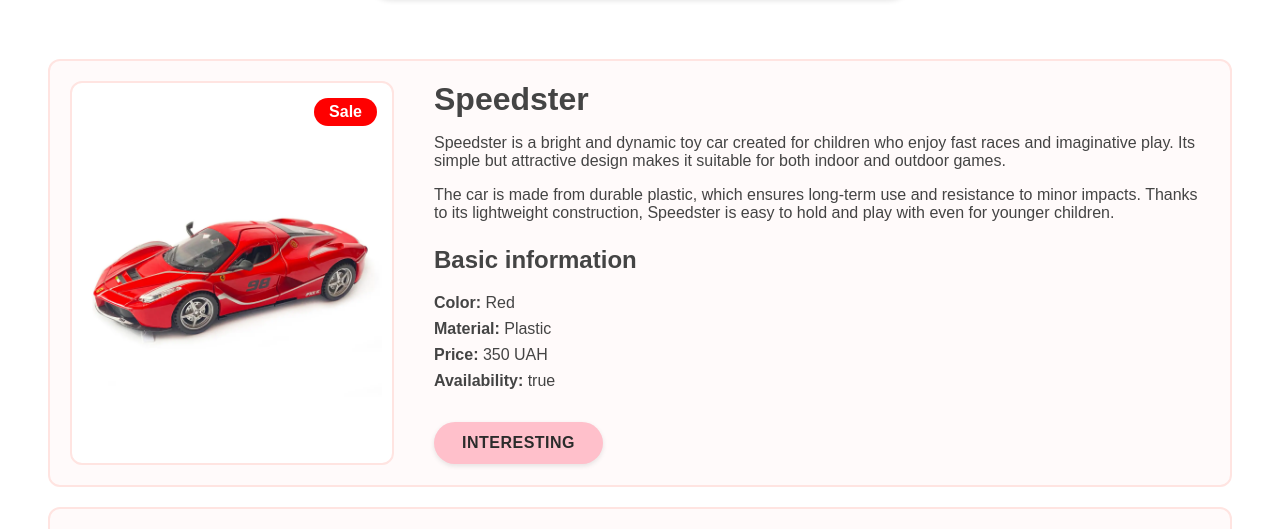
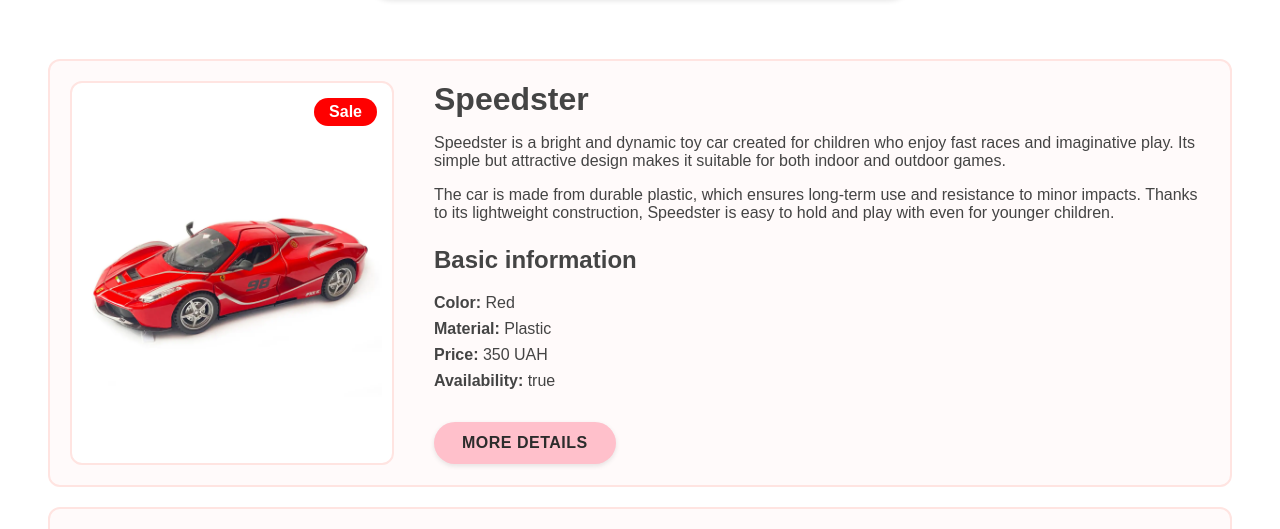
Before and after one commit to drruda/Frontend_Rudenko_IT-31-1, an Angular app: page /items in a window 1280 px wide. Before the commit this address led to /. Shown: the part 263-792 px from the top of the page. Built offline with nearby package versions, Linux system fonts and the light colour scheme.

Commit message:
Виконана лаба 7

```diff
--- a/src/app/app.routes.ts
+++ b/src/app/app.routes.ts
@@ -1,3 +1,10 @@
 import { Routes } from '@angular/router';
+import { CarsListComponent } from './components/cars-list/cars-list.component';
+import { CarDetailsComponent } from './components/car-details/car-details.component';
 
-export const routes: Routes = [];
+
+export const routes: Routes = [
+  { path: '', redirectTo: 'items', pathMatch: 'full' },
+  { path: 'items', component: CarsListComponent },
+  { path: 'items/:id', component: CarDetailsComponent }
+];
--- a/src/app/components/car-card/car-card.component.css
+++ b/src/app/components/car-card/car-card.component.css
@@ -48,6 +48,7 @@
 
 .card-content {
   flex: 1;
+  font-family: sans-serif;
 }
 
 h1 {
@@ -66,6 +67,10 @@ h2 {
 }
 
 .more-button {
+  display: inline-block;
+  text-decoration: none;
+  text-align: center;
+
   margin-top: 24px;
   padding: 12px 28px;
   background-color: #FFC0CB;
@@ -74,7 +79,7 @@ h2 {
   border-radius: 25px;
   font-size: 16px;
   font-weight: 700;
-  font-family: Arial, sans-serif;
+  font-family: sans-serif;
   cursor: pointer;
   box-shadow: 0 2px 5px rgba(0, 0, 0, 0.1);
   text-transform: uppercase;
--- a/src/app/components/car-card/car-card.component.html
+++ b/src/app/components/car-card/car-card.component.html
@@ -23,10 +23,9 @@
         <p><strong>Availability:</strong> {{item.inStock}}</p>
       </div>
 
-      <button class="more-button" [ngClass]="isClicked ? 'active' : ''" (click)="toggleColor()">
-        <span *ngIf="isClicked">Interesting</span>
-        <span *ngIf="!isClicked">Interesting</span>
-      </button>
+      <a class="more-button" [routerLink]="['/items', item.id]">
+        More Details
+      </a>
 
     </div>
   </div>
--- a/src/app/components/car-card/car-card.component.ts
+++ b/src/app/components/car-card/car-card.component.ts
@@ -1,10 +1,11 @@
 import { Component, Input, Output, EventEmitter } from '@angular/core';
 import { CommonModule } from '@angular/common';
 import { CarModel } from '../../shared/models/car_model';
+import { RouterLink } from '@angular/router';
 
 @Component({
   selector: 'app-car-card',
-  imports: [CommonModule],
+  imports: [CommonModule, RouterLink],
   templateUrl: './car-card.component.html',
   styleUrl: './car-card.component.css'
 })
--- /dev/null
+++ b/src/app/components/car-details/car-details.component.html
@@ -0,0 +1,22 @@
+<div *ngIf="car" class="details-wrapper">
+  <h1>{{ car.name }}</h1>
+  <img [src]="car.imageUrl" [alt]="car.name">
+
+  <div class="info">
+    <p><strong>Ціна:</strong> {{ car.price }} UAH</p>
+    <p><strong>Колір:</strong> {{ car.color }}</p>
+    <p><strong>Матеріал:</strong> {{ car.material }}</p>
+  </div>
+
+  <div class="description">
+    <h3>Про товар:</h3>
+    <p>{{ car.description_1 }}</p>
+    <p>{{ car.description_2 }}</p>
+  </div>
+
+  <button routerLink="/items">Назад до списку</button>
+</div>
+
+<div *ngIf="!car">
+  <p>Car is not found...</p>
+</div>
--- /dev/null
+++ b/src/app/components/car-details/car-details.component.ts
@@ -0,0 +1,29 @@
+import { Component } from '@angular/core';
+import { CommonModule } from '@angular/common';
+import { ActivatedRoute } from '@angular/router';
+import { DataService } from '../../services/data.service';
+import { CarModel } from '../../shared/models/car_model';
+
+@Component({
+  selector: 'app-car-details',
+  imports: [ CommonModule ],
+  templateUrl: './car-details.component.html',
+  styleUrl: './car-details.component.css'
+})
+export class CarDetailsComponent {
+  car: CarModel | undefined;
+
+  constructor(
+    private route: ActivatedRoute,
+    private dataService: DataService
+  ) {}
+
+  ngOnInit(): void {
+    const idFromUrl = this.route.snapshot.paramMap.get('id');
+
+    if (idFromUrl) {
+      const id = Number(idFromUrl);
+      this.car = this.dataService.getItemById(id);
+    }
+  }
+}
--- a/src/app/services/data.service.ts
+++ b/src/app/services/data.service.ts
@@ -65,6 +65,8 @@ export class DataService {
   }
 
   this.itemsSubject.next(filtered);
+  }
+  getItemById(id: number): CarModel | undefined {
+  return this.items.find(item => item.id === id);
+  }
 }
-
-}
```
Also changed, not shown: src/app/components/car-details/car-details.component.css (added), 1 other file (tests, documents, lock files or other folders).
